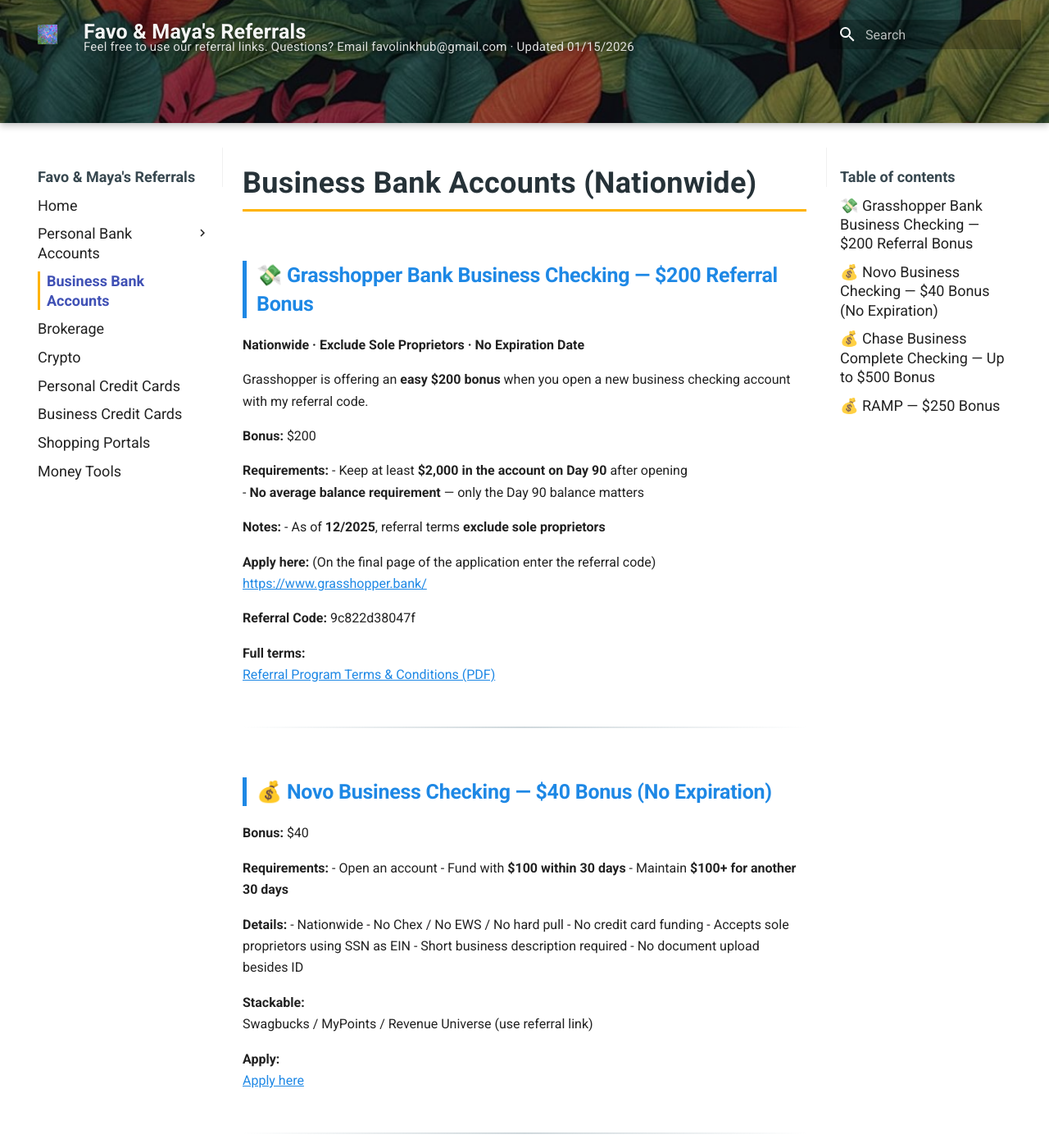
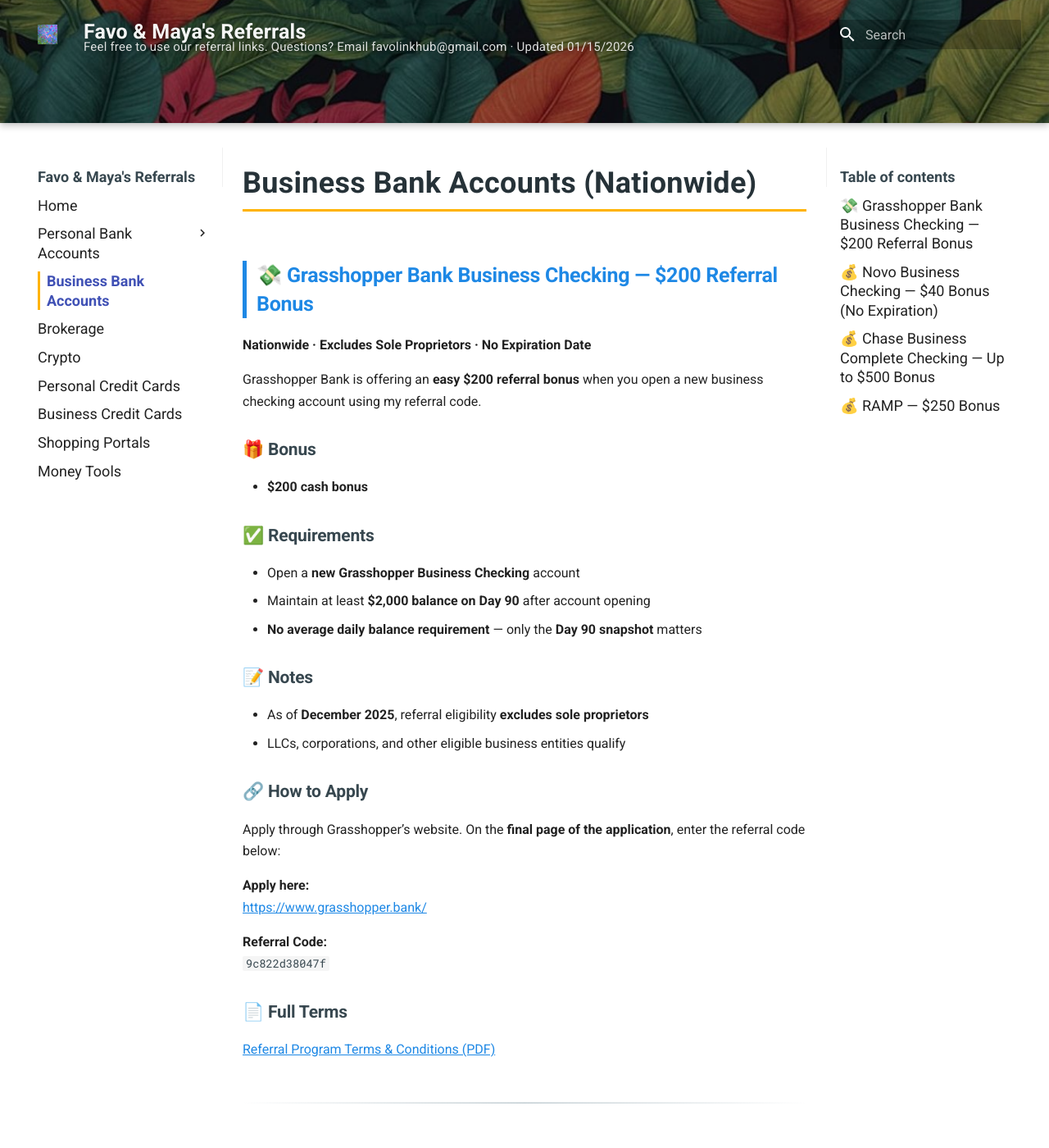
Before and after one commit to whispersofzephyr/favolinkhub-site, an MkDocs documentation site: the page built from docs/business-bank.md, in a window 1280 px wide and 1400 px high. Shown: the whole window at 82% size. Built offline with MkDocs 1.6.1 and Material for MkDocs 9.7.7, drawn with Linux system fonts in a browser that asks for light colours.

Commit message:
Update business-bank.md

```diff
--- a/docs/business-bank.md
+++ b/docs/business-bank.md
@@ -1,28 +1,33 @@
 # Business Bank Accounts (Nationwide)
 
 ## 💸 Grasshopper Bank Business Checking — $200 Referral Bonus
-**Nationwide · Exclude Sole Proprietors · No Expiration Date**
+**Nationwide · Excludes Sole Proprietors · No Expiration Date**
 
-Grasshopper is offering an **easy $200 bonus** when you open a new business checking account with my referral code.
+Grasshopper Bank is offering an **easy $200 referral bonus** when you open a new business checking account using my referral code.
 
-**Bonus:** $200
+### 🎁 Bonus
+- **$200 cash bonus**
 
-**Requirements:**
-- Keep at least **$2,000 in the account on Day 90** after opening
-- **No average balance requirement** — only the Day 90 balance matters
+### ✅ Requirements
+- Open a **new Grasshopper Business Checking** account
+- Maintain at least **$2,000 balance on Day 90** after account opening
+- **No average daily balance requirement** — only the **Day 90 snapshot** matters
 
-**Notes:**
-- As of **12/2025**, referral terms **exclude sole proprietors**
+### 📝 Notes
+- As of **December 2025**, referral eligibility **excludes sole proprietors**
+- LLCs, corporations, and other eligible business entities qualify
 
-**Apply here:** (On the final page of the application enter the referral code)
+### 🔗 How to Apply
+Apply through Grasshopper’s website. On the **final page of the application**, enter the referral code below:
+
+**Apply here:**
 [https://www.grasshopper.bank/](https://www.grasshopper.bank/)
 
-**Referral Code:** 9c822d38047f
+**Referral Code:**
+`9c822d38047f`
 
-**Full terms:**
-[Referral Program Terms & Conditions (PDF)](
-https://www.grasshopper.bank/wp-content/uploads/2025/04/Referral-Program-Terms-Conditions-.pdf
-)
+### 📄 Full Terms
+[Referral Program Terms & Conditions (PDF)](https://www.grasshopper.bank/wp-content/uploads/2025/04/Referral-Program-Terms-Conditions-.pdf)
 
 ---
 
```
